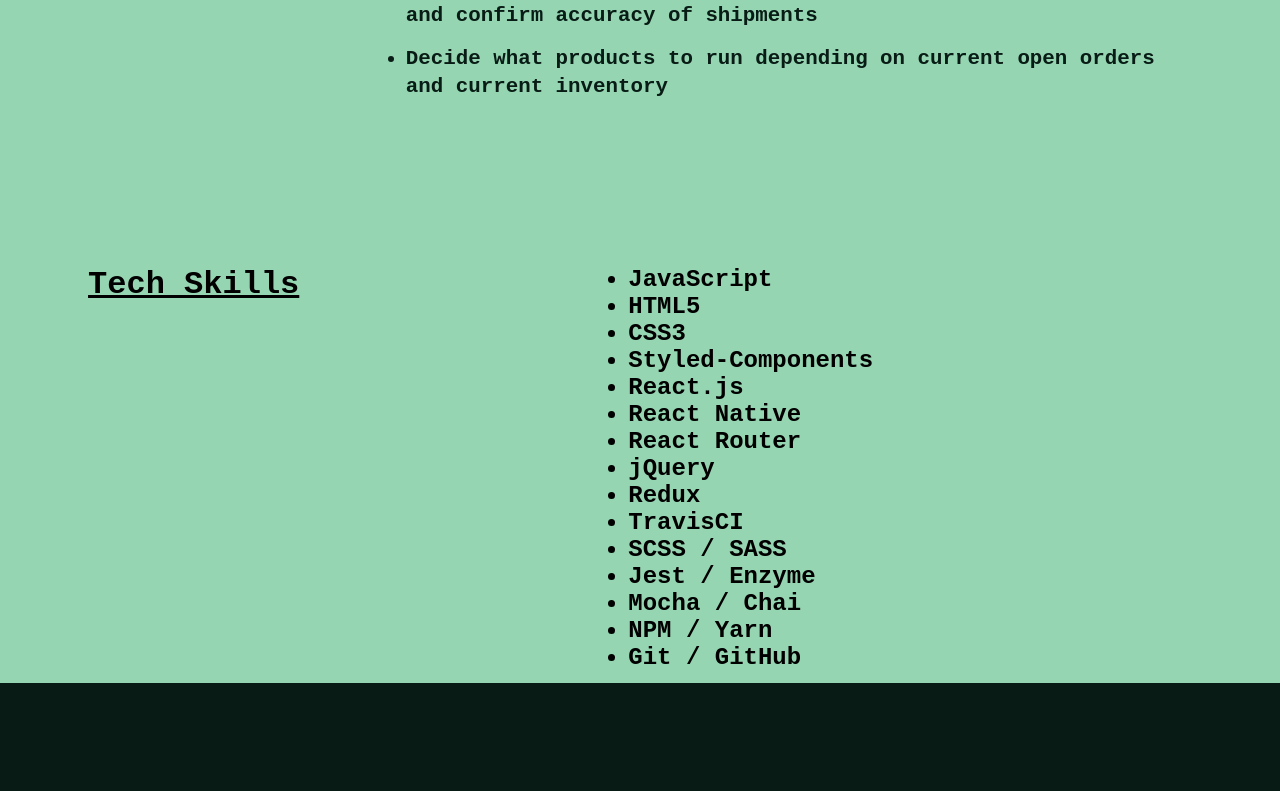
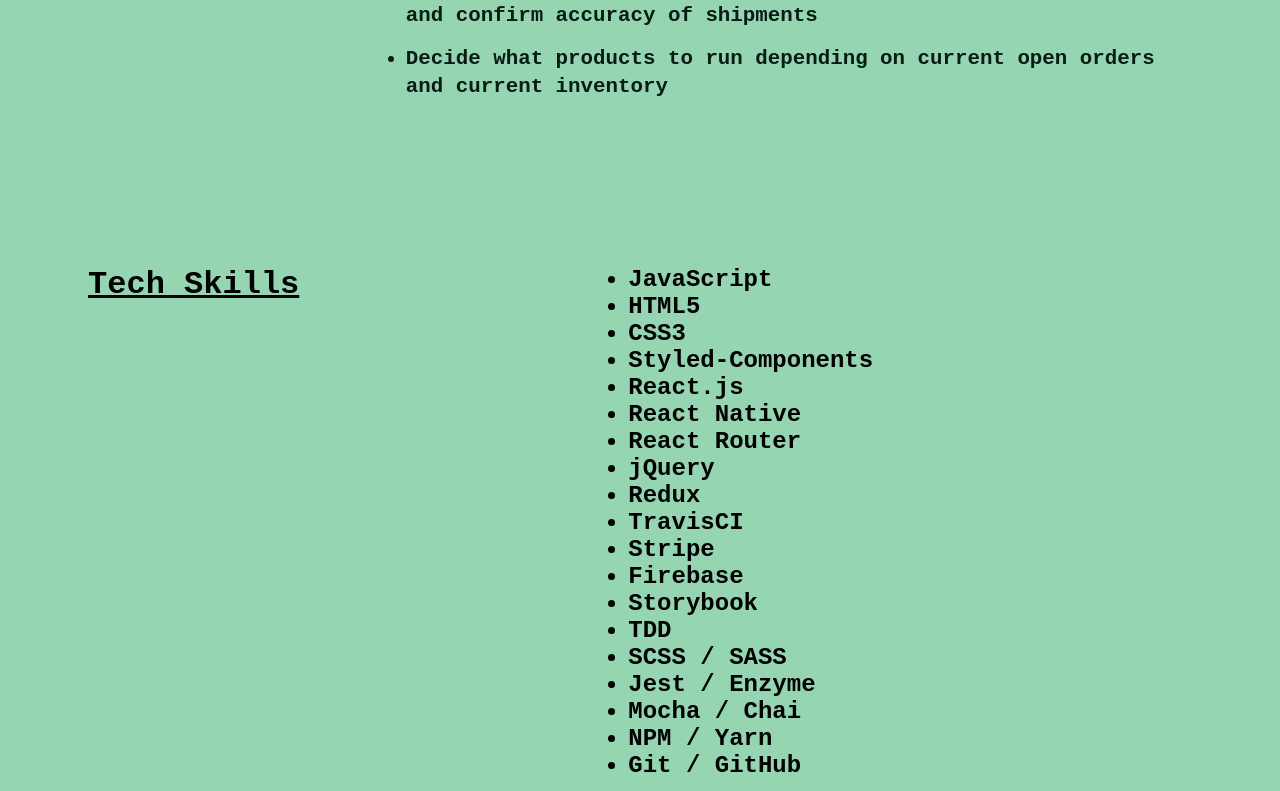
Before and after one commit to pJanks/personalPortfolio, a React (Create React App) app: page / in a window 1280 px wide. Shown: the part 2391-3182 px from the top of the page. Before the commit the page ends 3074 px from the top, so only its background shows below. Built offline with nearby package versions, Linux system fonts and the light colour scheme.

Commit message:
Update tech skills section

```diff
--- a/src/resumeData.js
+++ b/src/resumeData.js
@@ -52,6 +52,10 @@
     'jQuery',
     'Redux',
     'TravisCI',
+    'Stripe',
+    'Firebase',
+    'Storybook',
+    'TDD',
     'SCSS / SASS',
     'Jest / Enzyme',
     'Mocha / Chai',
```
